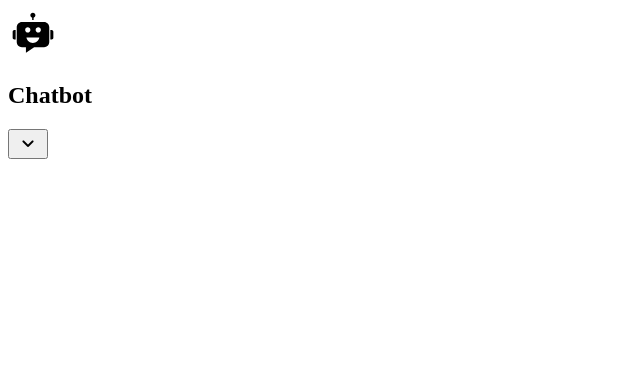
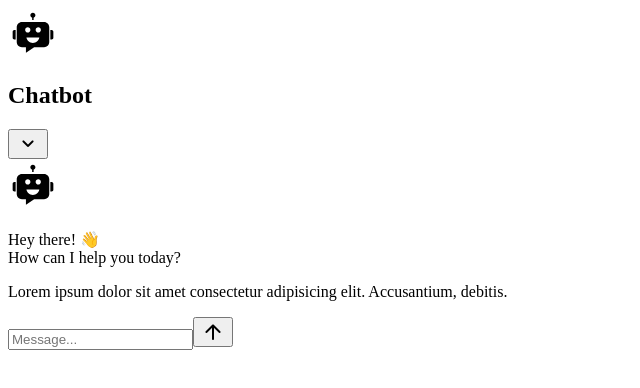
Before and after one commit to Gaurangjodh/AI_Chatbot, a React (Vite) app: page / in a window 1280 px wide. Shown: the top 388 px of the page, without its empty margins (0-640 px from the left). Built offline with nearby package versions, Linux system fonts and the light colour scheme.

Commit message:
Add the HTML skeleton of chatbot

```diff
--- a/src/App.jsx
+++ b/src/App.jsx
@@ -4,6 +4,7 @@ import ChatbotIcon from "./components/ChatbotIcon";
 const App = () => {
   return <div className="container">
     <div className="chatbot-popup">
+      {/* Chatbot Header */}
       <div className="chat-header">
         <div className="header-info">
           <ChatbotIcon />
@@ -13,6 +14,29 @@ const App = () => {
 keyboard_arrow_down
 </button>
       </div>
+      {/* Chatbot Body */}
+      <div className="chat-body">
+        <div className="message bot-message">
+          <ChatbotIcon />
+          <p className="message-text">
+            Hey there! 👋 <br/>How can I help you today?
+          </p>
+        </div>
+        <div className="message user-message">
+          <p className="message-text">
+            Lorem ipsum dolor sit amet consectetur adipisicing elit. Accusantium, debitis.
+          </p>
+        </div>
+      </div>
+
+      {/* Chatbot Footer */}
+      <div className="chat-footer">
+        <form action="#" className="chat-form">
+          <input type="text" placeholder="Message..." className="message-input" />
+          <button className="material-symbols-rounded">arrow_upward
+</button>
+        </form>
+      </div>
     </div>
   </div>
 };
```
